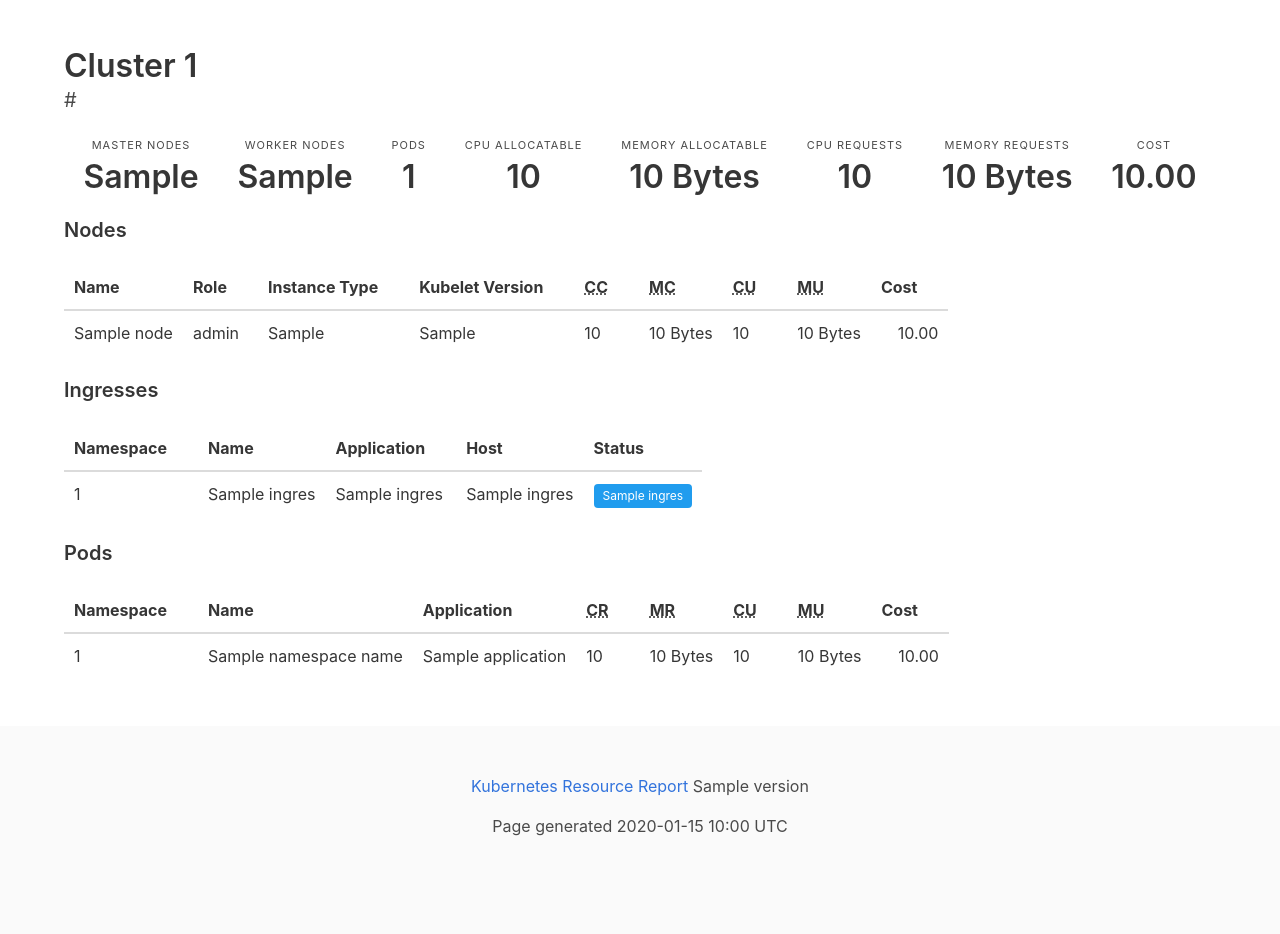
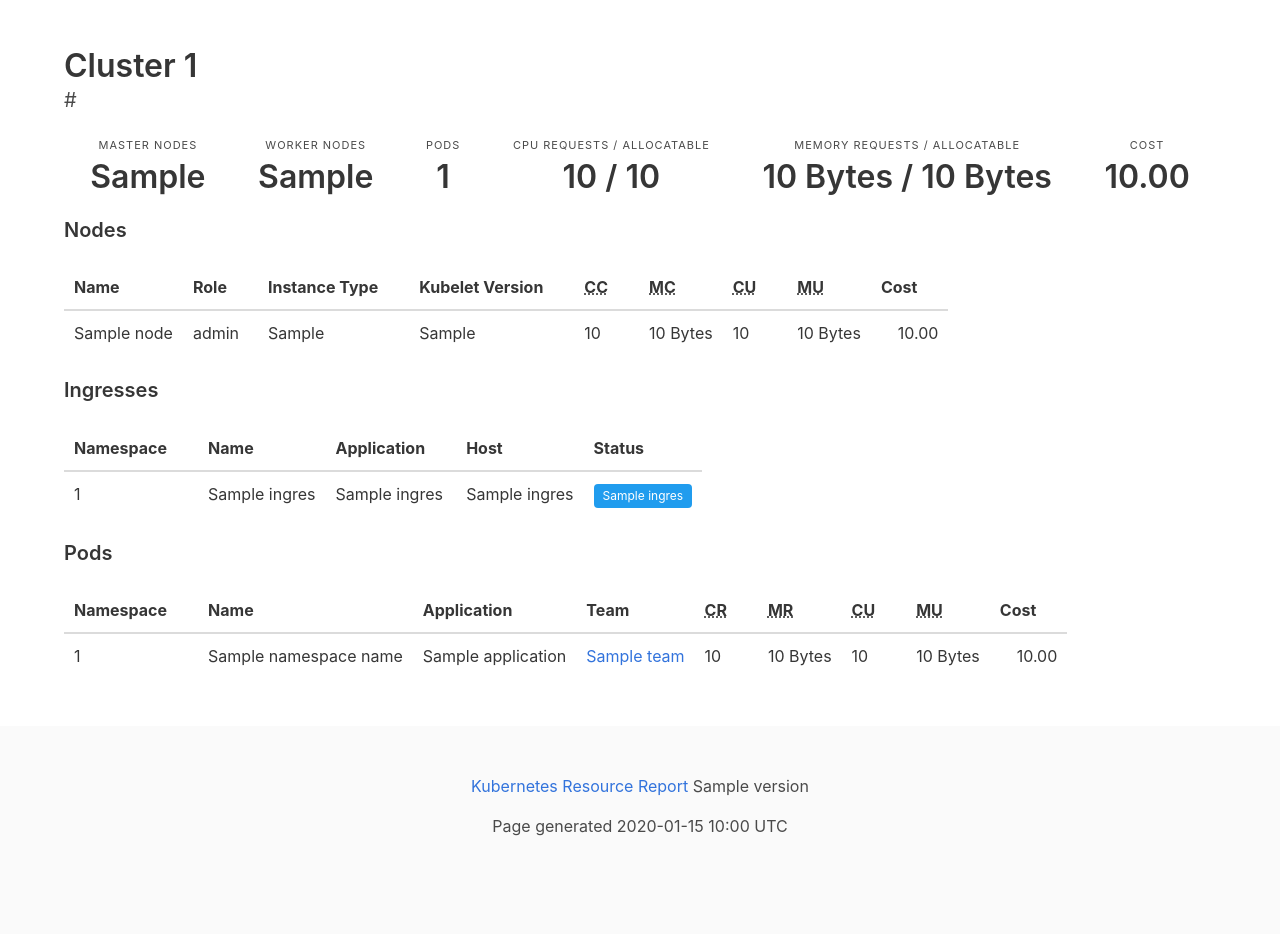
Before and after one commit to hjacobs/kube-resource-report, a Python web app: template templates/cluster.html in a window 1280 px wide. Shown: the part 52-986 px from the top of the page. Run offline with Jinja, Linux system fonts and the light colour scheme; the template is opened without the code that fills it: most values are stand-ins (such as "Sample title", 1, 10 or a date in 2020); some libraries are stand-ins or nearby versions.

Commit message:
show owning team for pods

```diff
--- a/report.py
+++ b/report.py
@@ -320,6 +320,11 @@ def main(cluster_registry, application_registry, use_cache, output_dir):
                 team['slack_cost'] += app['slack_cost']
                 teams[team_id] = team
 
+    for cluster_id, summary in sorted(cluster_summaries.items()):
+        for k, pod in summary['pods'].items():
+            app = applications.get(pod['application'])
+            pod['team'] = app['team']
+
     logger.info('Writing clusters.tsv..')
     with (output_path / 'clusters.tsv').open('w') as csvfile:
         writer = csv.writer(csvfile, delimiter='\t')
--- a/templates/cluster.html
+++ b/templates/cluster.html
@@ -25,26 +25,14 @@
   </div>
   <div class="level-item has-text-centered">
     <div>
-      <p class="heading">CPU Allocatable</p>
-      <p class="title">{{ summary.allocatable.cpu|round(1) }}</p>
+      <p class="heading">CPU Requests / Allocatable</p>
+      <p class="title">{{ summary.requests.cpu|round(1) }} / {{ summary.allocatable.cpu|round(1) }}</p>
     </div>
   </div>
   <div class="level-item has-text-centered">
     <div>
-      <p class="heading">Memory Allocatable</p>
-      <p class="title">{{ summary.allocatable.memory|filesizeformat(True) }}</p>
-    </div>
-  </div>
-  <div class="level-item has-text-centered">
-    <div>
-      <p class="heading">CPU Requests</p>
-      <p class="title">{{ summary.requests.cpu|round(1) }}</p>
-    </div>
-  </div>
-  <div class="level-item has-text-centered">
-    <div>
-      <p class="heading">Memory Requests</p>
-      <p class="title">{{ summary.requests.memory|filesizeformat(True) }}</p>
+      <p class="heading">Memory Requests / Allocatable</p>
+      <p class="title">{{ summary.requests.memory|filesizeformat(True) }} / {{ summary.allocatable.memory|filesizeformat(True) }}</p>
     </div>
   </div>
   <div class="level-item has-text-centered">
@@ -131,6 +119,7 @@
                   <th>Namespace</th>
                   <th>Name</th>
                   <th>Application</th>
+                  <th>Team</th>
                   <th><abbr title="CPU Requests">CR</abbr></th>
                   <th><abbr title="Memory Requests">MR</abbr></th>
                   <th><abbr title="CPU Used">CU</abbr></th>
@@ -144,6 +133,7 @@
             <td>{{ namespace_name[0] }}</td>
             <td>{{ namespace_name[1] }}</td>
             <td>{{ pod.application }}</td>
+            <td><a href="team-{{ pod.team }}.html">{{ pod.team }}</a></td>
             <td>{{ pod.requests.cpu|round(3) }}</td>
             <td data-value="{{ pod.requests.memory }}">{{ pod.requests.memory|filesizeformat(True) }}</td>
             <td>{{ (pod.usage|default({"cpu": 0})).cpu|default(0)|round(3) }}</td>
--- a/templates/pods.html
+++ b/templates/pods.html
@@ -20,7 +20,7 @@
           {% for cluster_id, summary in cluster_summaries.items(): %}
           {% for namespace_name, pod in summary.pods.items(): %}
           <tr>
-            <td>{{ cluster_id }}</td>
+            <td><a href="./cluster-{{ cluster_id }}.html">{{ cluster_id }}</a></td>
             <td>{{ namespace_name[0] }}</td>
             <td>{{ namespace_name[1] }}</td>
             <td>{{ pod.application }}</td>
```
